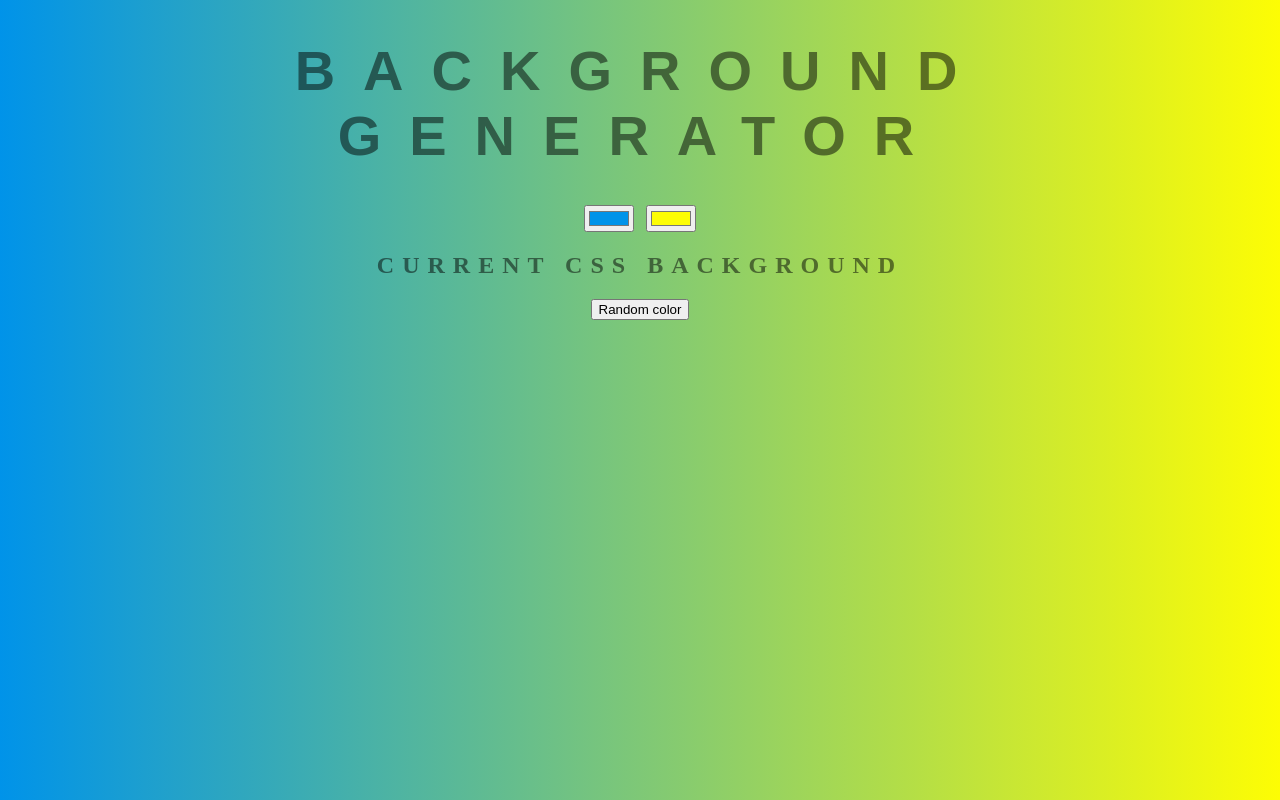
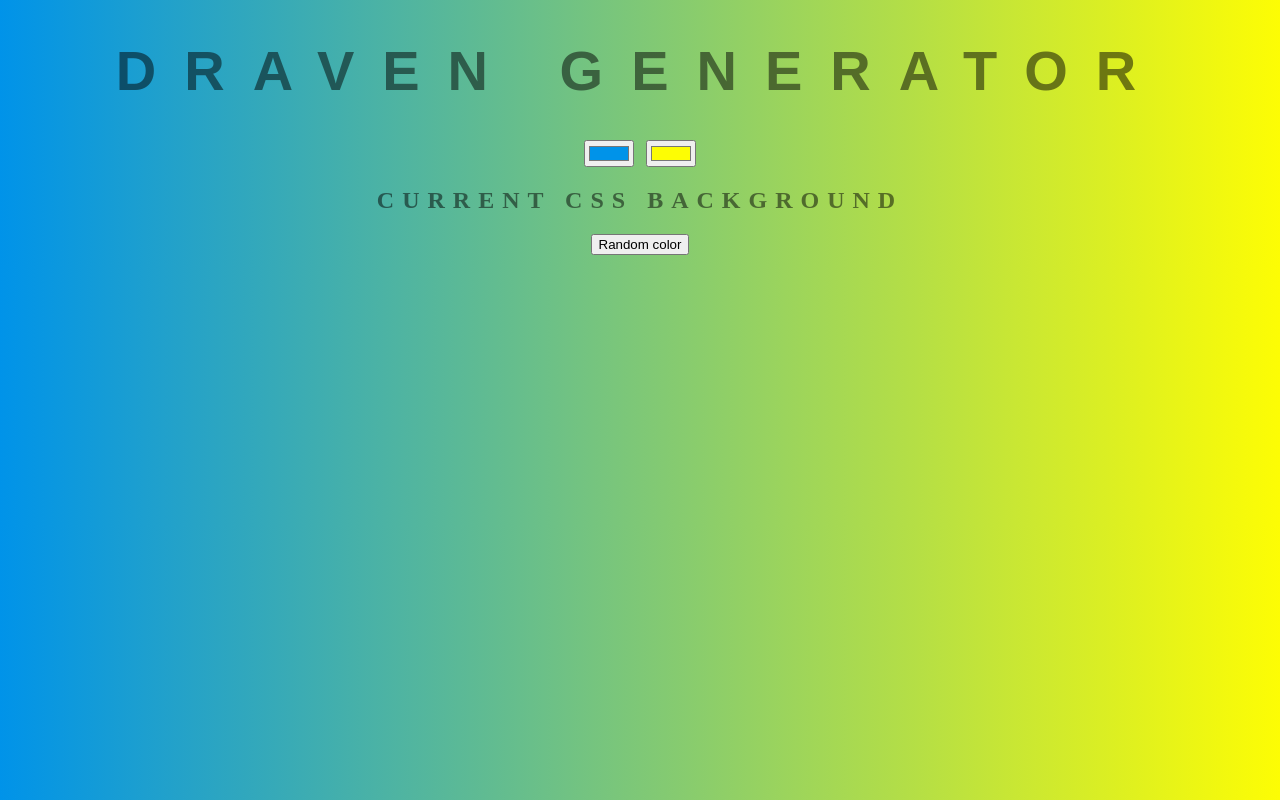
Before and after one commit to Schywi/background-generator, a plain HTML site: page index.html in a window 1280 px wide. Drawn offline with Linux system fonts and the light colour scheme.

Commit message:
reverting back

```diff
--- a/app.js
+++ /dev/null
@@ -1,3 +0,0 @@
-/**
- * ! OIEEEEEE
- */
--- a/index.html
+++ b/index.html
@@ -7,7 +7,7 @@
     <title>Document</title>
 </head>
 <body id="gradient">
-     <h1 >Background Generator</h1>
+     <h1 >Draven Generator</h1>
      <input id="color1" type="color" name="color1"  value="#0093E9" >
      <input id="color2" type="color" name="color2" value="#fdfd04" >
      <h2>Current Css Background</h2>
```
